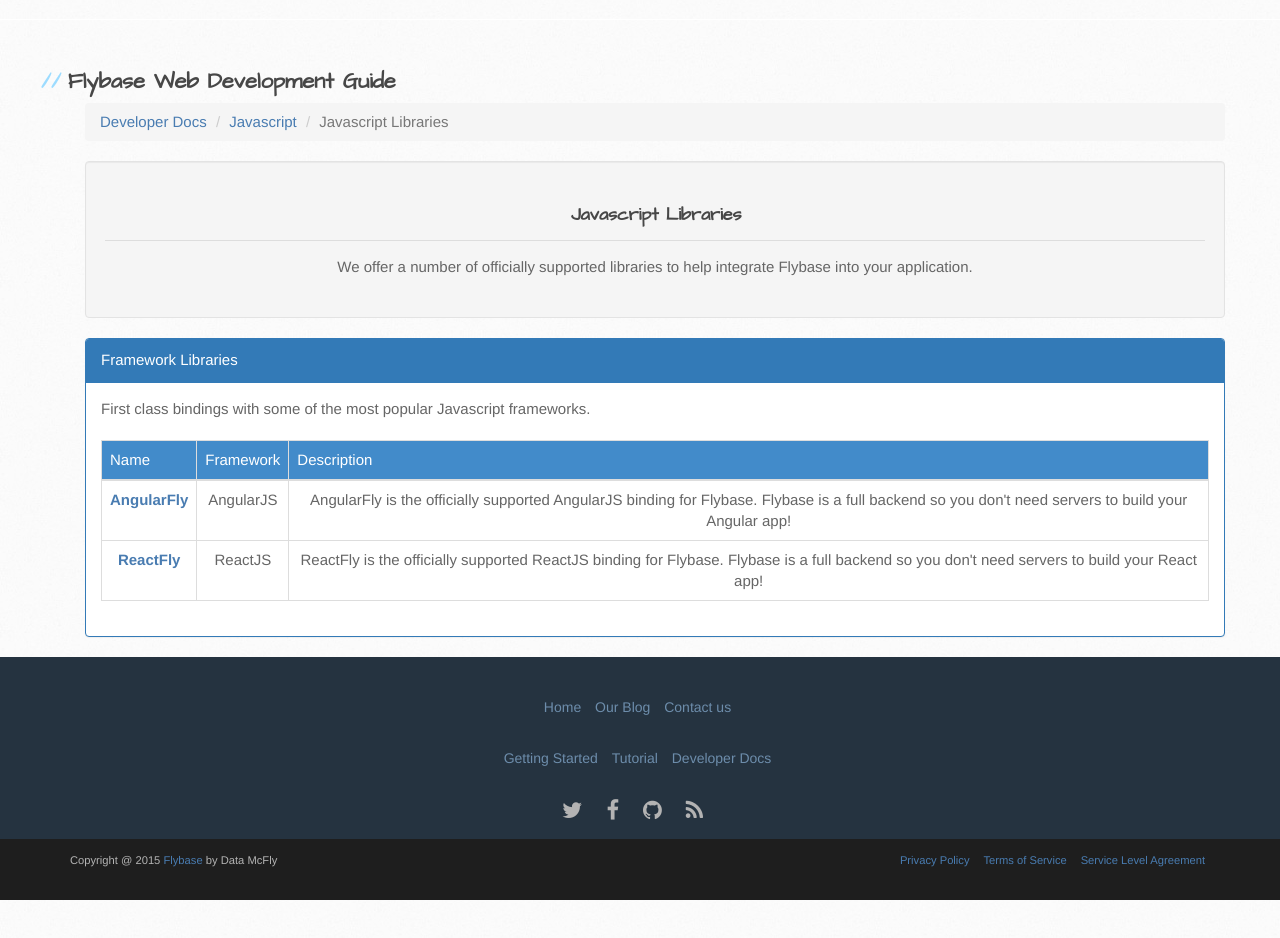
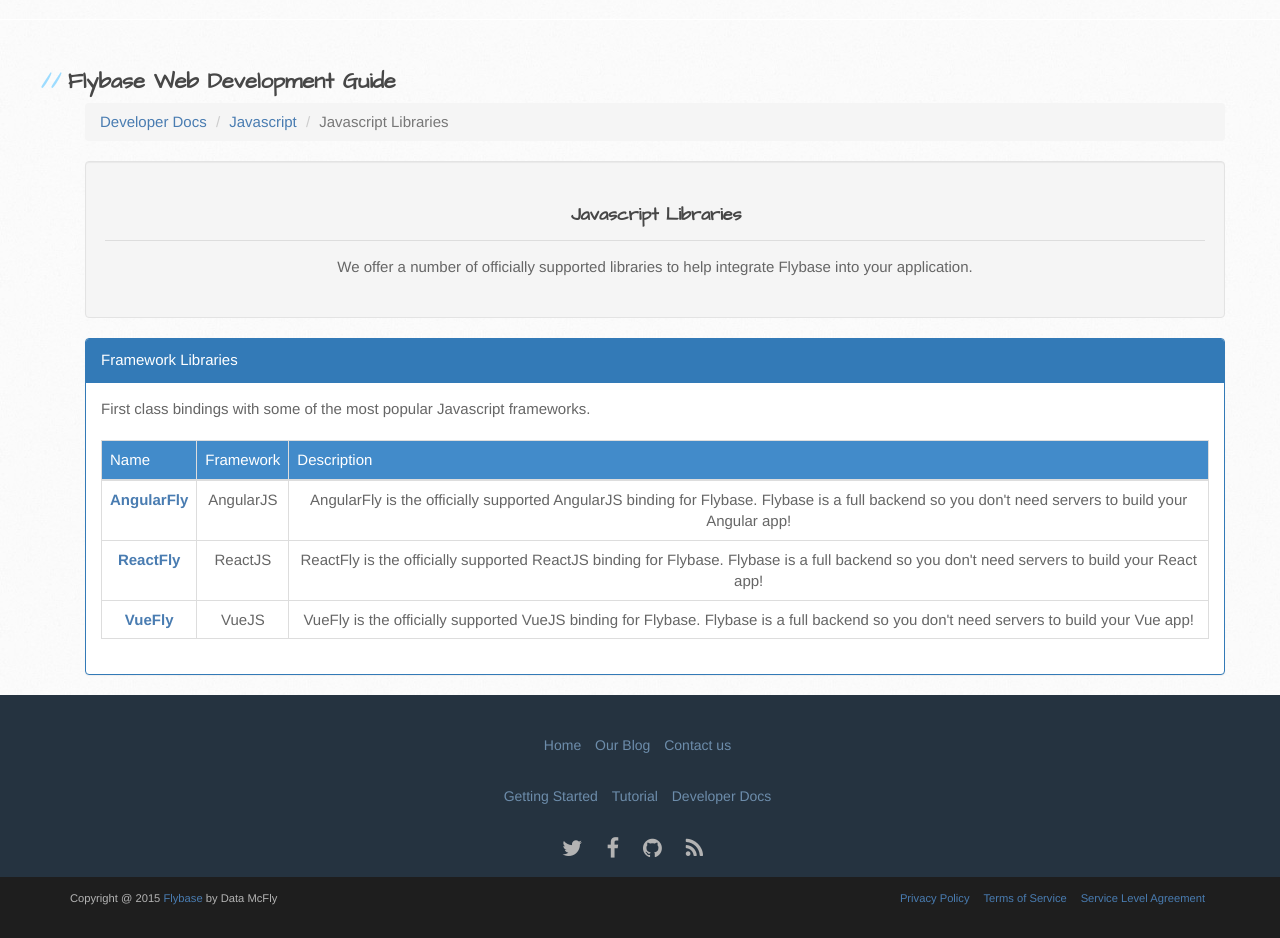
Before and after one commit to flybaseio/Docs, a Jekyll site: the page built from web/libraries/index.html, in a window 1280 px wide. Shown: the part 227-1165 px from the top of the page. Built offline with Jekyll 4.4.1, drawn with Linux system fonts in a browser that asks for light colours; nearby versions of some CDN libraries; before the commit the page ends 1127 px from its top, so only the background shows below that.

Commit message:
Update index.html

```diff
--- a/web/libraries/index.html
+++ b/web/libraries/index.html
@@ -50,6 +50,16 @@
 					ReactFly is the officially supported ReactJS binding for Flybase. Flybase is a full backend so you don't need servers to build your React app!
 				</td>
 			</tr>
+			<tr>
+				<td class="text-nowrap">
+					<strong><a href="https://github.com//flybaseio/vuefly">VueFly</a></strong>
+				</td>
+				<td>VueJS</td>
+				<td>
+					VueFly is the officially supported VueJS binding for Flybase. Flybase is a full backend so you don't need servers to build your Vue app!
+				</td>
+			</tr>
+
 			</tbody>
 			</table>
 		</div>
```
